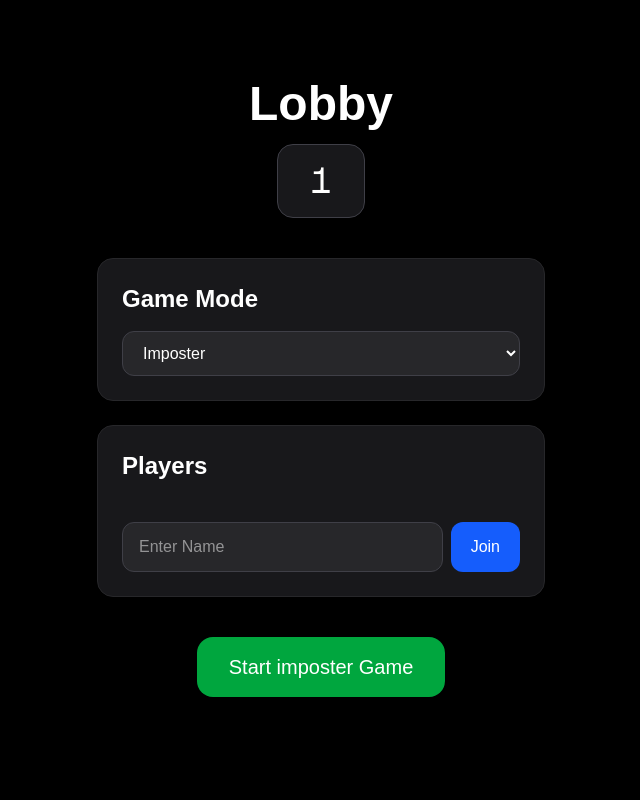
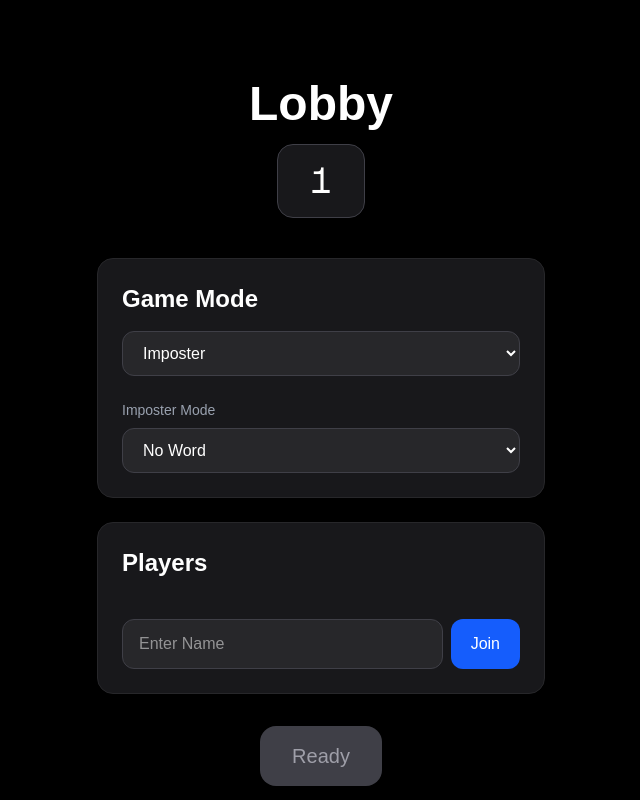
Before and after one commit to KodingKevin/hiddenparty-io, a Next.js app: page /lobby/1 in a window 1280 px wide. Shown: the top 800 px of the page, without its empty margins (319-959 px from the left). Built offline with nearby package versions, Linux system fonts and the light colour scheme.

Commit message:
update frontend lobby and starts on socket.io

```diff
--- a/app/lobby/[code]/page.tsx
+++ b/app/lobby/[code]/page.tsx
@@ -26,7 +26,9 @@ export default function LobbyPage({ params }: LobbyPageProps) {
   // React state for the list of players currently in the lobby.
   // players = current array
   // setPlayers = function used to update the array
-const [players, setPlayers] = useState<string[]>([]);
+  type Player = {name : string; isReady : boolean;};
+
+const [players, setPlayers] = useState<Player[]>([]);
 
   // Stores the text currently typed into the input box.
   const [playerName, setPlayerName] = useState("");
@@ -38,16 +40,39 @@ const [players, setPlayers] = useState<string[]>([]);
     const savedName = localStorage.getItem(`hiddenparty-name-${code}`);
 
     if (savedName) {
+
       setCurrentPlayerName(savedName);
+
       setPlayerName(savedName);
+
       setPlayers((oldPlayers) => {
-        if (oldPlayers.includes(savedName)) return oldPlayers;
-        return [...oldPlayers, savedName];
+
+        // Check if player already exists
+        const exists = oldPlayers.some(
+          (player) => player.name === savedName
+        );
+
+        if (exists) return oldPlayers;
+
+        // Add returning player back into lobby
+        return [
+          ...oldPlayers,
+          {
+            name: savedName,
+            isReady: false,
+          },
+        ];
       });
     }
   }, [code]);
   // Stores the currently selected game mode
   const [gameMode, setGameMode] = useState("imposter");
+
+  //imposter setting
+  const [imposterMode, setImposterMode] = useState("no-word");
+
+  //Mafia/werewolf settings
+  const [roleCount, setRoleCount] = useState(2);
 
   // Runs when the Join button is clicked.
     function addPlayer() {
@@ -57,8 +82,8 @@ const [players, setPlayers] = useState<string[]>([]);
 
     const nameExists = players.some(
         (player) =>
-        player.toLowerCase() === trimmedName.toLowerCase() &&
-        player.toLowerCase() !== currentPlayerName.toLowerCase()
+        player.name.toLowerCase() === trimmedName.toLowerCase() &&
+        player.name.toLowerCase() !== currentPlayerName.toLowerCase()
     );
 
     if (nameExists) {
@@ -69,11 +94,13 @@ const [players, setPlayers] = useState<string[]>([]);
     if (currentPlayerName) {
         setPlayers(
         players.map((player) =>
-            player === currentPlayerName ? trimmedName : player
+          player.name === currentPlayerName
+            ? { ...player, name: trimmedName }
+            : player
             )
           );
     } else {
-        setPlayers([...players, trimmedName]);
+        setPlayers([...players, { name: trimmedName, isReady: false }]);
     }
 
     setCurrentPlayerName(trimmedName);
@@ -81,6 +108,37 @@ const [players, setPlayers] = useState<string[]>([]);
     setPlayerName("");
     }
 
+    function toggleReady() {
+    if (!currentPlayerName) return;
+
+    setPlayers(
+      players.map((player) =>
+        player.name === currentPlayerName
+          ? { ...player, isReady: !player.isReady }
+          : player
+      )
+    );
+  }
+
+  // Finds the current player's object in the players array
+  const currentPlayer = players.find(
+    (player) => player.name === currentPlayerName
+  );
+
+  const gameSettings = {
+    mode: gameMode,
+    players,
+    imposter:{
+      imposterMode,
+    },
+    socialDeduction:{
+      roleCount,
+    },
+  };
+
+  function startGame(){
+    console.log("Starting game with settings:", gameSettings);
+  }
   // JSX = HTML-like UI returned by the component.
   return (
     <main className="min-h-screen bg-black text-white flex flex-col items-center py-20">
@@ -123,7 +181,58 @@ const [players, setPlayers] = useState<string[]>([]);
         </option>
 
     </select>
+    {/* Imposter-specific settings */}
+  {gameMode === "imposter" && (
 
+    <div className="mt-6">
+
+      <label className="block mb-2 text-sm text-gray-400">
+        Imposter Mode
+      </label>
+
+      <select
+        value={imposterMode}
+        onChange={(e) => setImposterMode(e.target.value)}
+        className="w-full bg-zinc-800 border border-zinc-700 rounded-xl px-4 py-3 outline-none"
+      >
+        <option value="no-word">
+          No Word
+        </option>
+
+        <option value="similar-word">
+          Similar Word
+        </option>
+
+      </select>
+
+    </div>
+
+  )}
+
+  {/* Mafia/Werewolf role settings */}
+  {(gameMode === "mafia" || gameMode === "werewolf") && (
+
+    <div className="mt-6">
+
+      <label className="block mb-2 text-sm text-gray-400">
+        Special Roles
+      </label>
+
+    <select
+      value={roleCount}
+      onChange={(e) => setRoleCount(Number(e.target.value))}
+      className="w-full bg-zinc-800 border border-zinc-700 rounded-xl px-4 py-3 outline-none"
+    >
+      {[1, 2, 3, 4, 5, 6, 7, 8, 9, 10].map((number) => (
+        <option key={number} value={number}>
+          {number}
+        </option>
+      ))}
+    </select>
+
+    </div>
+
+  )}
     </div>
 
       {/* Player list container */}
@@ -140,12 +249,24 @@ const [players, setPlayers] = useState<string[]>([]);
 
             <div
               key={index}
-              // key helps React track list items efficiently
-              className="bg-zinc-800 px-4 py-3 rounded-xl"
+              className="bg-zinc-800 px-4 py-3 rounded-xl flex justify-between items-center"
             >
-              {player}
+              <span>{player.name}</span>
+
+            <div className="flex gap-2">
+              {player.isReady && (
+                <span className="text-xs bg-green-500 text-black px-2 py-1 rounded-full">
+                  Ready
+                </span>
+              )}
+
+              {index === 0 && (
+                <span className="text-xs bg-blue-500 text-black px-2 py-1 rounded-full">
+                  Host
+                </span>
+              )}
             </div>
-
+            </div>
           ))}
 
         </div>
@@ -186,9 +307,26 @@ const [players, setPlayers] = useState<string[]>([]);
 
         </div>
       </div>
+      <button
+        onClick={toggleReady}
+        disabled={!currentPlayerName}
+        className="mt-8 bg-blue-600 px-8 py-4 rounded-2xl text-xl hover:bg-purple-500 disabled:bg-zinc-700 disabled:text-zinc-400"
+      >
+        {currentPlayer?.isReady ? "Unready" : "Ready"}
+      </button>
+
+      <button
+        onClick={() => console.log(gameSettings)}
+        className="mt-6 bg-zinc-700 px-8 py-4 rounded-2xl text-xl hover:bg-zinc-600"
+        >
+          View Game Setting
+       </button>
 
       {/* Start game button */}
-      <button className="mt-10 bg-green-600 px-8 py-4 rounded-2xl text-xl hover:bg-green-500">
+      <button
+        onClick={startGame}
+        className="mt-10 bg-blue-600 px-8 py-4 rounded-2xl text-xl hover:bg-green-500"
+      >
         Start {gameMode} Game
       </button>
 
```
Also changed, not shown: src/server/socket.ts (added). Lines whose indentation alone changed are shown as unchanged.
